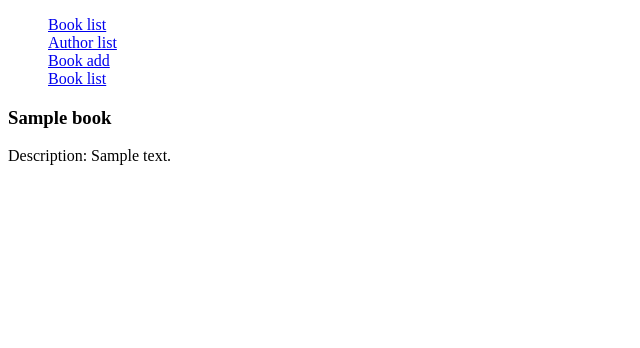
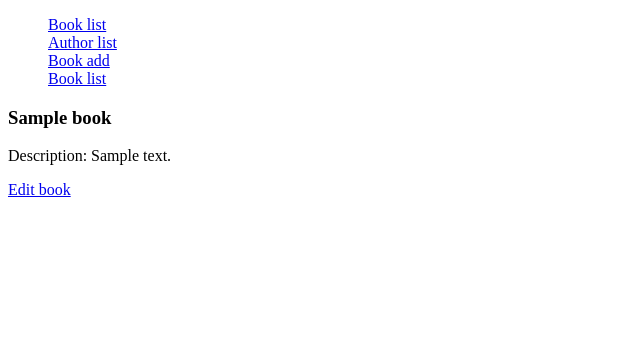
Before and after one commit to IllusionOfControl/candle, a Django app: page /book/1/ in a window 1280 px wide. Shown: the top 348 px of the page, without its empty margins (0-640 px from the left). Run offline with Django 3.2, Linux system fonts and the light colour scheme; tables that the repository leaves empty hold one stand-in row (values such as "Sample post").

Commit message:
added book edit page

```diff
--- a/bookstore/templates/_book_info.html
+++ b/bookstore/templates/_book_info.html
@@ -2,6 +2,6 @@
     <div class="book-info">
         <h3>{{ book.title }}</h3>
         <p>Description: {{ book.description }}</p>
-{#        <a href="{% url 'book_edit' %}">Edit book</a>#}
+        <a href="{% url 'book_edit' book.id %}">Edit book</a>
     </div>
 {% endblock %}
--- a/bookstore/urls.py
+++ b/bookstore/urls.py
@@ -1,10 +1,11 @@
 from django.urls import path
-from .views import index, author_list, author_page, book_add, book_page
+from .views import index, author_list, author_page, book_add, book_page, book_edit
 
 urlpatterns = [
     path('', index, name='index'),
     path('authors/', author_list, name='authors'),
     path('author/<int:author_id>/', author_page, name='author_page'),
     path('books/add/', book_add, name='book_add'),
-    path('book/<int:book_id>/', book_page, name='book_page')
+    path('book/<int:book_id>/', book_page, name='book_page'),
+    path('book/<int:book_id>/edit', book_edit, name='book_edit')
 ]
--- a/bookstore/views.py
+++ b/bookstore/views.py
@@ -35,8 +35,7 @@ def book_add(request):
     if request.method == "POST":
         if form.is_valid():
             book = form.save()
-            # redirect to book page
-            return redirect(reverse('book_page'))
+            return redirect(reverse('book_page', kwargs={'book_id': book.id}))
 
     payload['form'] = form
     return render(request, 'book_add.html', payload)
@@ -48,3 +47,18 @@ def book_page(request, book_id):
     payload['title'] = payload['book'].title + " books"
 
     return render(request, 'book_page.html', payload)
+
+
+def book_edit(request, book_id):
+    payload = dict()
+    book = Book.objects.get(pk=book_id)
+
+    form = BookForm(request.POST or None, instance=book)
+    if request.method == "POST":
+        if form.is_valid():
+            book = form.save()
+            return redirect(reverse('book_page', kwargs={'book_id': book.id}))
+
+    payload['title'] = book.title + " edit"
+    payload['form'] = form
+    return render(request, 'book_add.html', payload)
```
